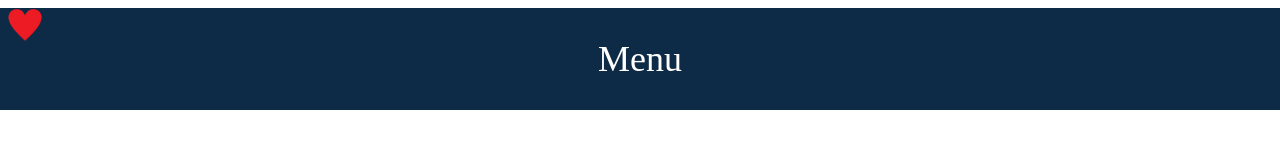
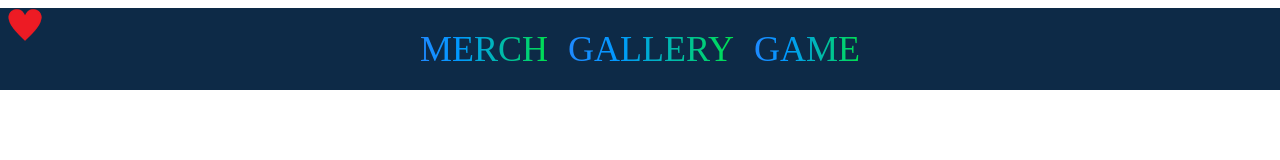
Before and after one commit to lamngo13/bruhh, an Angular app in the folder angapp/: page / in a window 1280 px wide. Shown: the top 160 px of the page. Built offline with nearby package versions, Linux system fonts and the light colour scheme.

Commit message:
OH THIS IS HYPE

```diff
--- a/angapp/src/app/home/home.component.css
+++ b/angapp/src/app/home/home.component.css
@@ -53,12 +53,12 @@
   z-index: 1111;
 }
 
-.menu-button {
-  background-color: #0d2a47;
+/* .menu-button {
+  background-color: transparent;
   color: white;
   border: none;
-  padding: 10px 20px;
-  margin: 10px;
+  padding: 0;
+  margin: 0;
   cursor: pointer;
   font-size: 1.5em;
   font-family: 'Times New Roman', Times, serif;
@@ -68,6 +68,64 @@
 
 .menu-button:hover {
   background-color: #0056b3;
+} */
+
+.menu-button {
+  background-color: transparent; /* Make the button's background transparent */
+  border: none; /* Remove button border */
+  padding: 0; /* Remove padding from the button */
+  margin: 10px;
+  cursor: pointer;
+  font-size: 1.5em;
+  font-family: 'Times New Roman', Times, serif;
+  border-radius: 0px;
+  position: relative; /* Required for positioning pseudo-elements */
+}
+
+/* .menu-button::after {
+  content: '';
+  position: absolute;
+  top: 0;
+  left: 0;
+  right: 0;
+  bottom: 0;
+  background-color: transparent;
+  cursor: pointer;
+  z-index: 0;
+} */
+
+#shadowBox {
+  background-color: rgb(0, 0, 0);
+  /* Fallback color */
+  background-color: rgba(0, 0, 0, 0.2);
+  /* Black w/opacity/see-through */
+  border: 3px solid;
+}
+
+.rainbow {
+  text-align: center;
+  text-decoration: underline;
+  font-size: 32px;
+  font-family: monospace;
+  letter-spacing: 5px;
+}
+.rainbow_text_animated {
+  background: linear-gradient(to right, #6666ff, #0099ff , #00ff00, #ff3399, #6666ff);
+  -webkit-background-clip: text;
+  background-clip: text;
+  color: transparent;
+  animation: rainbow_animation 6s ease-in-out infinite;
+  background-size: 400% 100%;
+}
+
+@keyframes rainbow_animation {
+  0%,100% {
+      background-position: 0 0;
+  }
+
+  50% {
+      background-position: 100% 0;
+  }
 }
 
 .socials-container-big {
--- a/angapp/src/app/home/home.component.html
+++ b/angapp/src/app/home/home.component.html
@@ -16,7 +16,9 @@
 
 <div>
   <header class="sticky-header">
-    <button class="menu-button" (click)="shop()">Menu</button>
+    <button class="menu-button rainbow_text_animated" (click)="shop()">MERCH</button>
+    <button class="menu-button rainbow_text_animated" (click)="shop()">GALLERY</button>
+    <button class="menu-button rainbow_text_animated" (click)="shop()">GAME</button>
   </header>
 </div>
 
```
